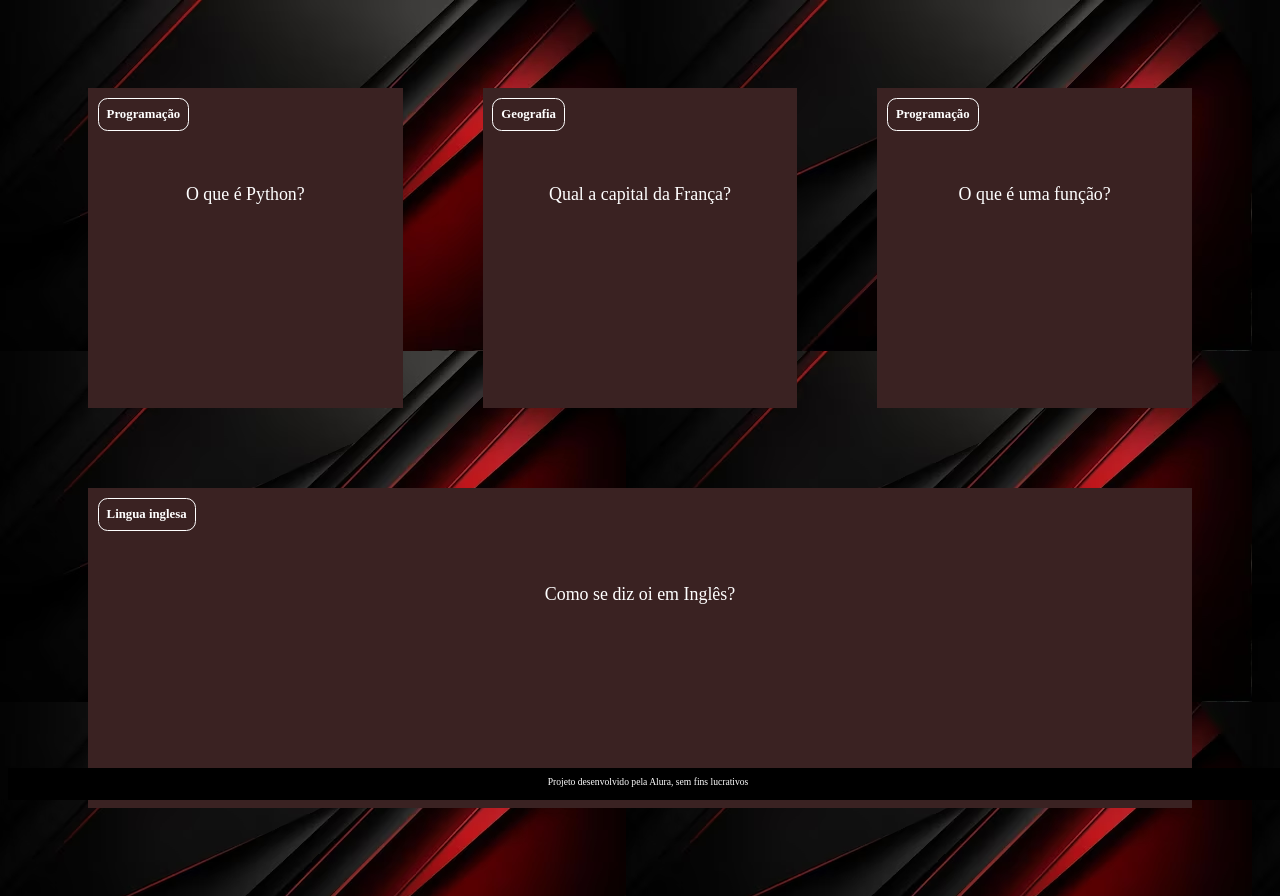
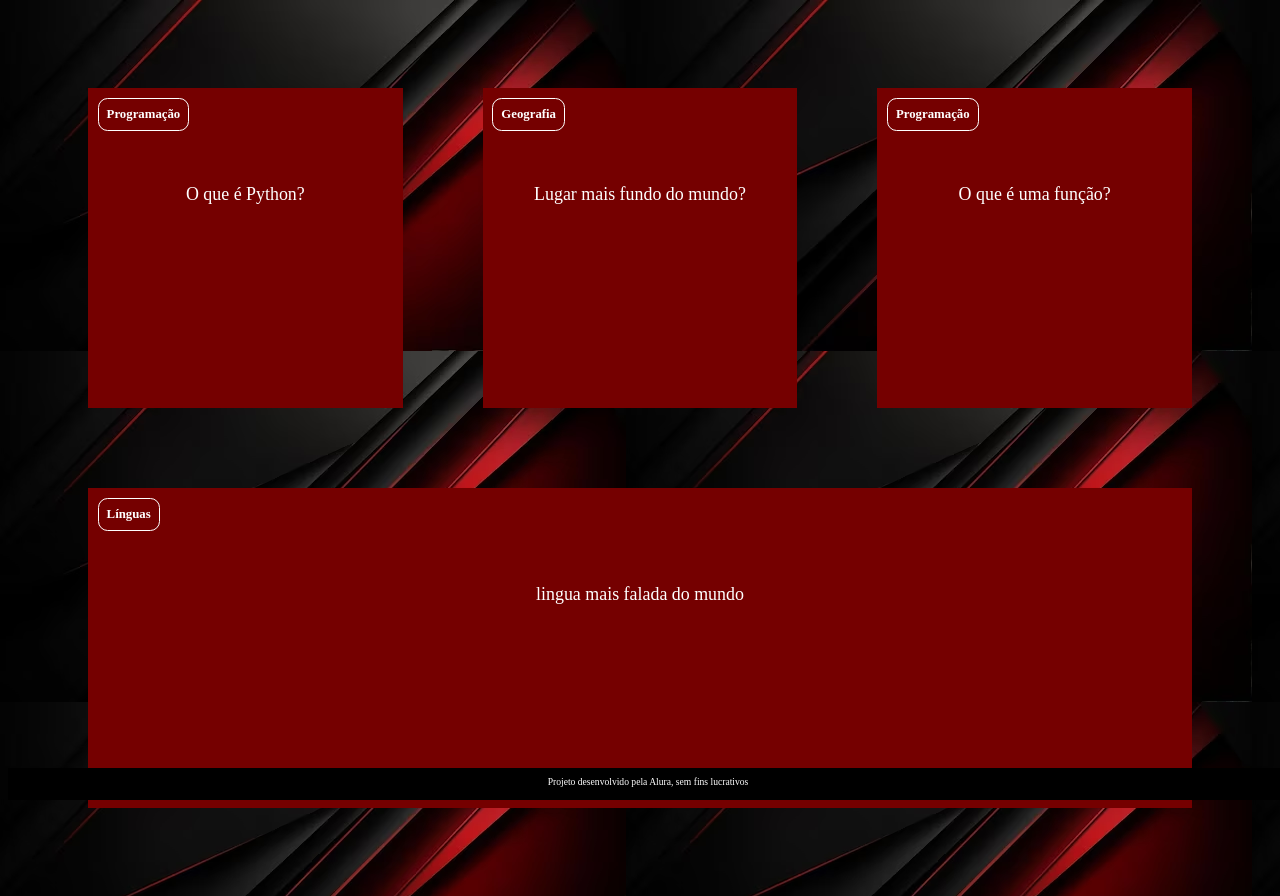
Before and after one commit to quelzinho/pergunta-aleatorias, a plain HTML site: page index.html in a window 1280 px wide. Drawn offline with Linux system fonts and the light colour scheme.

Commit message:
Add files via upload

```diff
--- a/assets/style.css
+++ b/assets/style.css
@@ -1,7 +1,7 @@
 :root {
     --text-color: #ffffff;
-    --card-front-color: #3a2222;
-    --card-back-color: #ff0000;
+    --card-front-color: #750000;
+    --card-back-color: #ffffff;
 }
 
 body {
--- a/perguntas.js
+++ b/perguntas.js
@@ -6,8 +6,8 @@ criaCartao(
 
 criaCartao(
     'Geografia',
-    'Qual a capital da França?',
-    'A capital da França é Paris'
+    'Lugar mais fundo do mundo?',
+    'Fossa das Marianas – um abismo no oeste do Oceano Pacífico que se estende por mais de 2.540 quilômetros '
 )
 
 criaCartao(
@@ -17,7 +17,7 @@ criaCartao(
 )
 
 criaCartao(
-    'Lingua inglesa',
-    'Como se diz oi em Inglês?',
-    'Oi em ingles é HI (RAI)'
+    'Línguas',
+    'lingua mais falada do mundo',
+    'Olá em mandarim é 你好 (nǐ hǎo)'
 )
```
